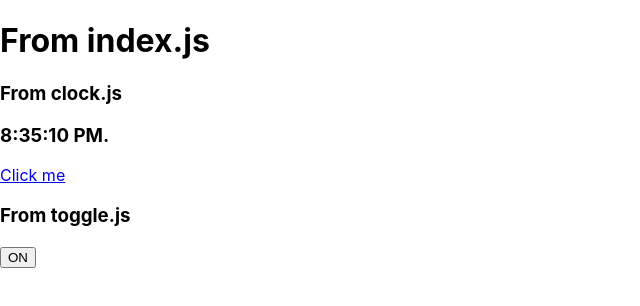
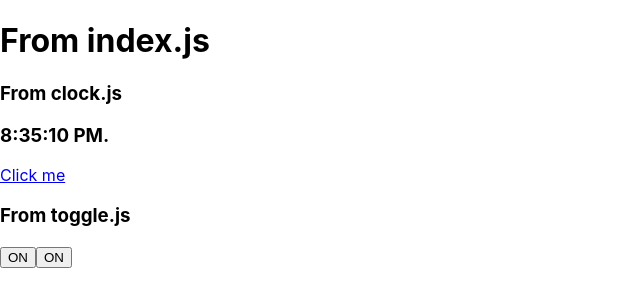
Before and after one commit to tatitati/react_playground, a React (Create React App) app: page / in a window 1280 px wide. Shown: the top 306 px of the page, without its empty margins (0-640 px from the left). Built offline with nearby package versions, Linux system fonts and the light colour scheme.

Commit message:
now I can pass params events

```diff
--- a/src/myfiles/toggle.js
+++ b/src/myfiles/toggle.js
@@ -10,18 +10,22 @@ class Toggle extends React.Component {
       this.handleClick = this.handleClick.bind(this);
     }
 
-    handleClick() {
+    handleClick(id, e) {
+      console.log(id)
       this.setState(prevState => ({
         isToggleOn: !prevState.isToggleOn
       }));
     }
 
     render() {
-      return (
-        <button onClick={this.handleClick}>
+      return [
+        <button onClick={(e) => this.handleClick("You clicked button 1", e)}>
+          {this.state.isToggleOn ? 'ON' : 'OFF'}
+        </button>,
+        <button onClick={(e) => this.handleClick("you clicked button 2", e)}>
           {this.state.isToggleOn ? 'ON' : 'OFF'}
         </button>
-      );
+      ];
     }
 }
 
```
